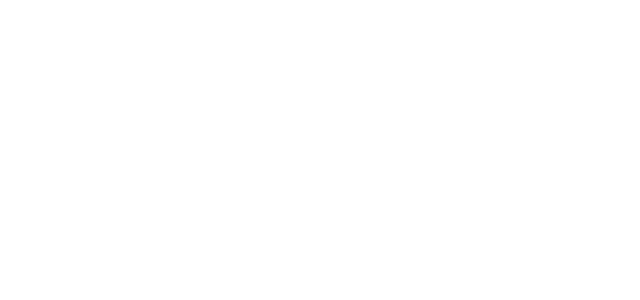
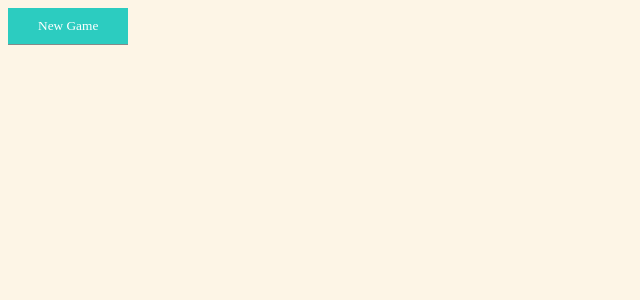
Before and after one commit to Druzhkova/Match-match-game, a React (Create React App) app: page / in a window 1280 px wide. Shown: the top 300 px of the page, without its empty margins (0-640 px from the left). Built offline with nearby package versions, Linux system fonts and the light colour scheme.

Commit message:
feat: add component button

```diff
--- a/package.json
+++ b/package.json
@@ -26,7 +26,10 @@
       "airbnb"
     ],
     "rules": {
-      "react/button-has-type": 1
+      "react/button-has-type": 1,
+      "linebreak-style": 0,
+      "react/prop-types": 0,
+      "import/prefer-default-export": 0
     }
   },
   "browserslist": {
--- a/src/App.jsx
+++ b/src/App.jsx
@@ -1,8 +1,12 @@
 import React from 'react';
-import './App.css';
+import { Button } from './components';
 
 function App() {
-  return <div className="App" />;
+  return (
+    <div>
+      <Button>New Game</Button>
+    </div>
+  );
 }
 
 export default App;
--- /dev/null
+++ b/src/components/Button/Button.jsx
@@ -0,0 +1,29 @@
+import React from 'react';
+import styled from 'styled-components';
+
+/* eslint-disable import/prefer-default-export */
+export function Button({ onClick, children }) {
+  return <StyledButton onClick={onClick}>{children}</StyledButton>;
+}
+
+const StyledButton = styled.button`
+    background: #2CCCC0;
+    color: white;
+    border: none;
+    box-shadow: 0 0.5px 0 #0d212e;
+    padding: 10px 30px;
+    cursor: pointer;
+    width: auto;
+    min-width: 65px;
+     &:hover {
+       background-color: #00b3a5;
+       transform: translateY(-2px);
+       box-shadow: 0 2px 0 #0d212e;
+     }
+
+     &:active {
+      background-color: #00b3a5;
+      transform: translateY(-1px);
+      box-shadow: 0 1px 0 #0d212e;
+    }
+`;
--- /dev/null
+++ b/src/components/Button/index.js
@@ -0,0 +1,2 @@
+/* eslint-disable import/prefer-default-export */
+export { Button } from './Button';
--- /dev/null
+++ b/src/components/index.js
@@ -0,0 +1,2 @@
+/* eslint-disable import/prefer-default-export */
+export { Button } from './Button';
--- a/src/index.css
+++ b/src/index.css
@@ -1,13 +1,33 @@
-body {
-  margin: 0;
-  font-family: -apple-system, BlinkMacSystemFont, 'Segoe UI', 'Roboto', 'Oxygen',
-    'Ubuntu', 'Cantarell', 'Fira Sans', 'Droid Sans', 'Helvetica Neue',
-    sans-serif;
-  -webkit-font-smoothing: antialiased;
-  -moz-osx-font-smoothing: grayscale;
+*,*:before,*:after{
+	-moz-box-sizing: border-box;
+	-webkit-box-sizing: border-box;
+	box-sizing: border-box;
 }
 
-code {
-  font-family: source-code-pro, Menlo, Monaco, Consolas, 'Courier New',
-    monospace;
+:focus,:active{outline: none;}
+a:focus,a:active{outline: none;}
+
+nav,footer,header,aside,menu{display: block;}
+
+html,body{
+	height: 100%;
+	width: 100%;
+	line-height: 1;
+	font-size: 14px;
+	-ms-text-size-adjust: 100%;
+	-moz-text-size-adjust: 100%;
+	-webkit-text-size-adjust: 100%;
+	background-color: oldlace;
 }
+
+input,button,textarea{font-family:inherit;}
+
+input::-ms-clear{display: none;}
+button{cursor: pointer;}
+button::-moz-focus-inner {padding:0;border:0;}
+a, a:visited{text-decoration: none;}
+a:hover{text-decoration: none;}
+ul li{list-style: none;}
+img{vertical-align: top;}
+
+h1,h2,h3,h4,h5,h6{font-size:inherit;font-weight: 400;}
```
